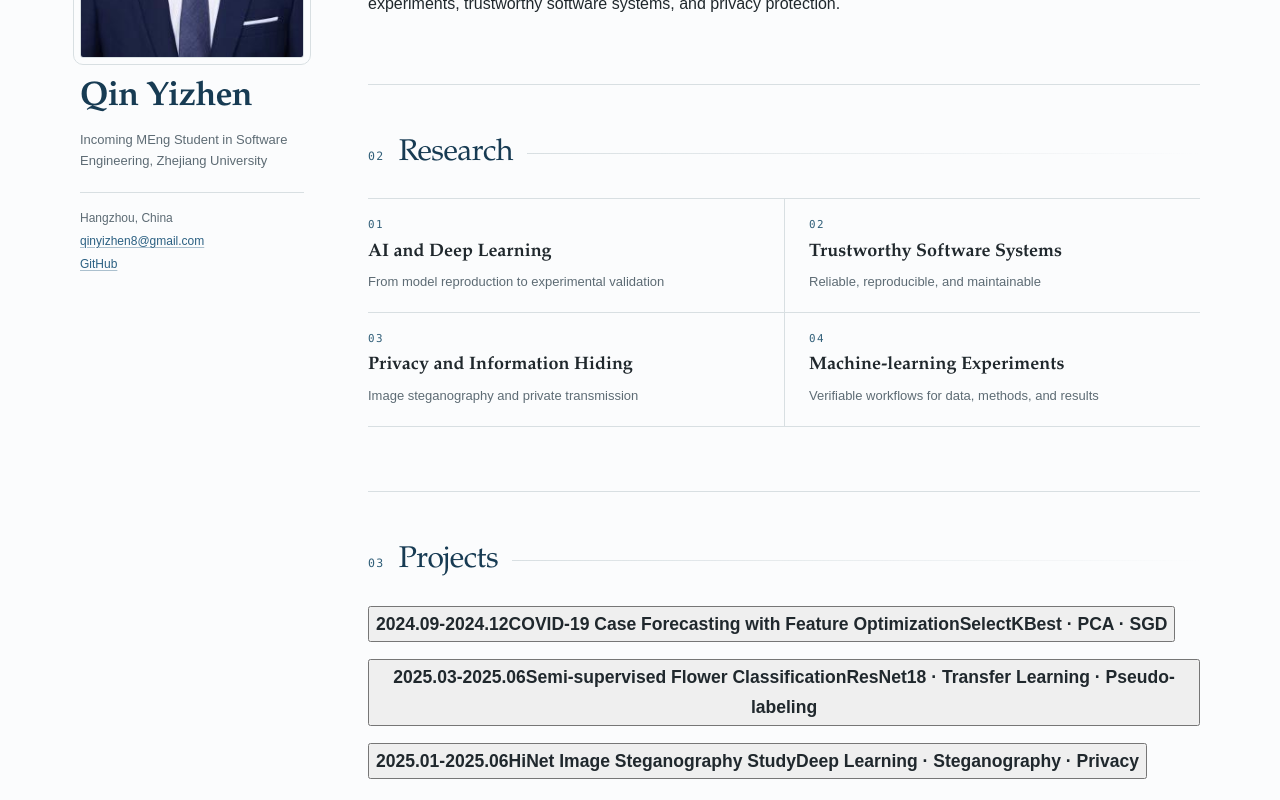
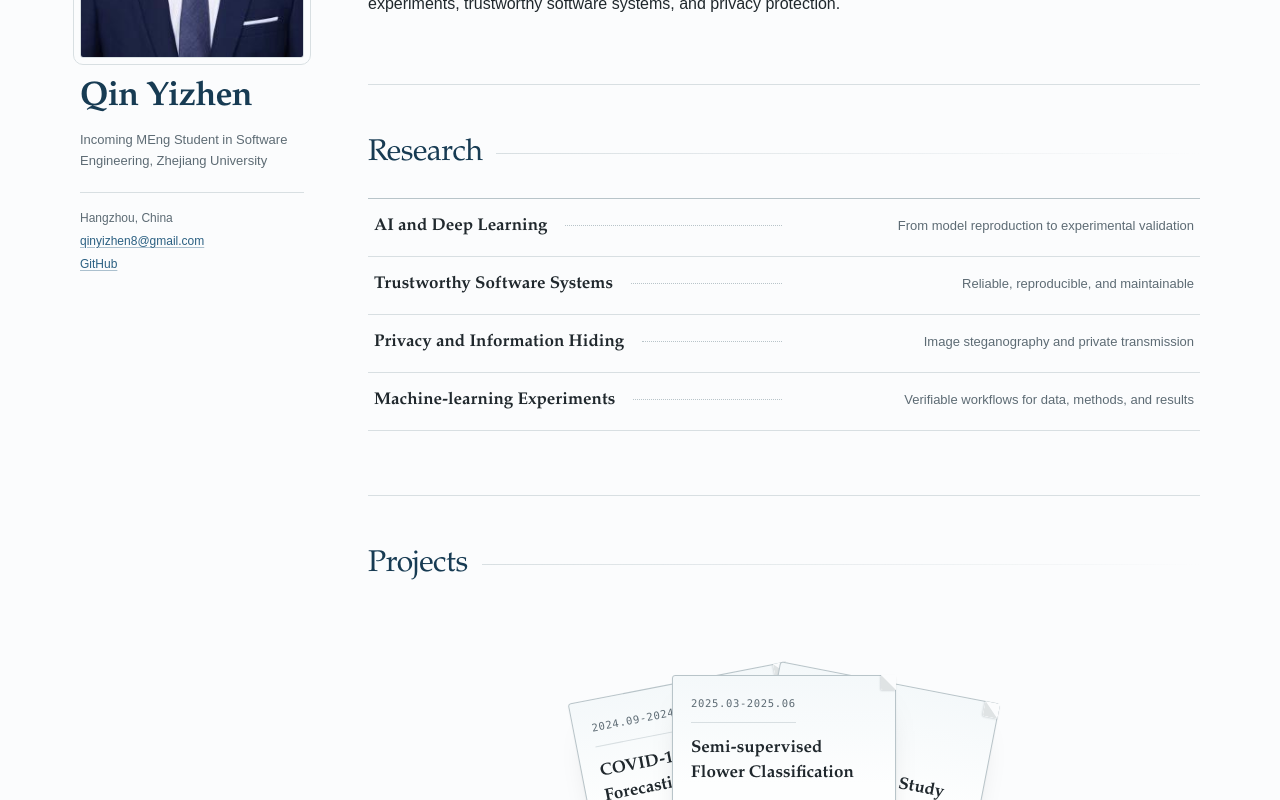
Before and after one commit to Jackyqqqqqq/Jackyqqqqqq.github.io, a React (Vite) app in the folder academic-homepage/: page / in a window 1280 px wide. Shown: the part 420-1220 px from the top of the page. Built offline with nearby package versions, Linux system fonts and the light colour scheme.

Commit message:
Fan card styles, dotted-leader research rows, register skills rows

```diff
--- a/academic-homepage/src/styles.css
+++ b/academic-homepage/src/styles.css
@@ -321,7 +321,6 @@ button {
 }
 
 .locale-switch button:active,
-.project-actions button:active,
 .display-settings button:active {
   transform: translateY(1px);
 }
@@ -607,7 +606,6 @@ button {
 
 .page-content {
   min-width: 0;
-  counter-reset: section;
 }
 
 .content-section {
@@ -636,16 +634,6 @@ button {
   display: flex;
   align-items: baseline;
   gap: 14px;
-}
-
-.content-section h2::before {
-  counter-increment: section;
-  content: counter(section, decimal-leading-zero);
-  color: var(--accent);
-  font-family: var(--mono);
-  font-size: 0.72rem;
-  font-weight: 500;
-  letter-spacing: 0.12em;
 }
 
 .content-section h2::after {
@@ -687,81 +675,62 @@ button {
 }
 
 .research-list {
-  display: grid;
-  grid-template-columns: repeat(2, minmax(0, 1fr));
   margin: 0;
   padding: 0;
-  border-top: 1px solid var(--line);
+  border-top: 1px solid var(--line-strong);
   list-style: none;
-  counter-reset: research;
 }
 
 .research-list li {
+  display: flex;
+  align-items: baseline;
+  gap: 18px;
   min-width: 0;
-  padding: 18px 24px 20px 0;
+  padding: 16px 6px 17px;
   border-bottom: 1px solid var(--line);
+  transition: background-color 240ms ease;
 }
 
-.research-list li:nth-child(even) {
-  padding-right: 0;
-  padding-left: 24px;
-  border-left: 1px solid var(--line);
+.research-list li:hover {
+  background: linear-gradient(90deg, var(--hover-tint), transparent 78%);
+}
+
+.research-leader {
+  flex: 1 1 auto;
+  min-width: 24px;
+  border-bottom: 1px dotted var(--line-strong);
+  transform: translateY(-4px);
+  transition: border-color 240ms ease;
+}
+
+.research-list li:hover .research-leader {
+  border-bottom-color: var(--accent);
 }
 
 .research-list h3,
-.project-item h3,
 .education-list h3 {
   margin: 0;
   color: var(--ink);
   font-family: var(--serif);
-  font-size: 1.125rem;
+  font-size: 1.0625rem;
   font-weight: 600;
   line-height: 1.4;
+  transition: color 240ms ease;
 }
 
-.research-list h3::before {
-  counter-increment: research;
-  content: counter(research, decimal-leading-zero);
-  display: block;
-  margin-bottom: 7px;
-  color: var(--accent);
-  font-family: var(--mono);
-  font-size: 0.68rem;
-  font-weight: 500;
-  letter-spacing: 0.14em;
+.research-list li:hover h3 {
+  color: var(--navy);
 }
 
 .research-list p {
-  margin: 6px 0 0;
+  flex: 0 1 48%;
+  margin: 0;
   color: var(--muted);
   font-size: 0.8125rem;
   line-height: 1.65;
+  text-align: right;
 }
 
-.project-list {
-  border-top: 1px solid var(--line-strong);
-}
-
-.project-item {
-  padding: 24px 0 26px;
-  border-bottom: 1px solid var(--line);
-  transition: background-color 240ms ease, transform 240ms cubic-bezier(0.2, 0.72, 0.2, 1);
-}
-
-.project-item:hover {
-  background: linear-gradient(90deg, var(--hover-tint), transparent 74%);
-  transform: translateX(3px);
-}
-
-.project-item h3 {
-  transition: color 240ms ease;
-}
-
-.project-item:hover h3 {
-  color: var(--navy);
-}
-
-.project-heading,
 .education-heading {
   display: grid;
   grid-template-columns: minmax(0, 1fr) auto;
@@ -769,7 +738,6 @@ button {
   gap: 18px;
 }
 
-.project-heading time,
 .education-heading time {
   color: var(--muted);
   font-family: var(--mono);
@@ -779,88 +747,254 @@ button {
   white-space: nowrap;
 }
 
-.project-tags {
-  display: flex;
-  flex-wrap: wrap;
-  gap: 0;
-  margin: 8px 0 0;
-  padding: 0;
-  color: var(--link);
-  font-family: var(--mono);
-  font-size: 0.6875rem;
-  font-weight: 600;
-  letter-spacing: 0.025em;
-  list-style: none;
+.project-fan {
+  position: relative;
+  height: 396px;
+  margin-top: 12px;
+  perspective: 1100px;
+  transition: height 520ms cubic-bezier(0.2, 0.72, 0.2, 1);
 }
 
-.project-tags li:not(:last-child)::after {
-  content: "/";
-  margin: 0 7px;
-  color: var(--line-strong);
+.project-fan[data-has-active] {
+  height: 496px;
 }
 
-.project-summary {
-  max-width: 64ch;
-  margin: 12px 0 0;
-  color: var(--muted);
-  font-size: 0.875rem;
-  line-height: 1.75;
+.fan-backdrop {
+  position: absolute;
+  z-index: 25;
+  inset: -40px -80px;
 }
 
-.project-actions {
-  display: flex;
-  align-items: center;
-  gap: 18px;
-  margin-top: 13px;
+.fan-card {
+  position: absolute;
+  bottom: 26px;
+  left: 50%;
+  width: 224px;
+  height: 304px;
+  border: 1px solid var(--line-strong);
+  border-radius: var(--radius);
+  background:
+    linear-gradient(180deg, color-mix(in srgb, var(--accent-light) 8%, transparent), transparent 36%),
+    var(--surface-raised);
+  box-shadow:
+    0 1px 2px rgb(20 33 41 / 0.08),
+    0 22px 34px -22px rgb(20 33 41 / 0.34);
+  transform: translateX(-50%) translateX(var(--fan-x)) rotate(var(--fan-rot));
+  transform-origin: 50% 135%;
+  transition:
+    transform 520ms cubic-bezier(0.2, 0.72, 0.2, 1),
+    width 520ms cubic-bezier(0.2, 0.72, 0.2, 1),
+    height 520ms cubic-bezier(0.2, 0.72, 0.2, 1),
+    bottom 520ms cubic-bezier(0.2, 0.72, 0.2, 1),
+    box-shadow 320ms ease,
+    border-color 320ms ease,
+    opacity 320ms ease;
 }
 
-.project-actions button,
-.project-actions a {
-  border: 0;
-  border-bottom: 1px solid var(--line-strong);
-  background: transparent;
-  padding: 3px 0;
-  color: var(--link);
-  font-size: 0.75rem;
-  line-height: 1.35;
-  text-decoration: none;
-  cursor: pointer;
-  transition: border-color 220ms ease, color 220ms ease, transform 220ms ease;
+.fan-card:nth-of-type(1),
+.fan-card:nth-of-type(3) { z-index: 2; }
+
+.fan-card:nth-of-type(2) { z-index: 3; }
+
+.fan-card::before {
+  content: "";
+  position: absolute;
+  top: -1px;
+  right: -1px;
+  width: 0;
+  height: 0;
+  border-top: 15px solid var(--paper);
+  border-left: 15px solid color-mix(in srgb, var(--ink) 9%, var(--surface));
+  border-radius: 0 0 0 2px;
+  box-shadow: -1px 1px 2px rgb(20 33 41 / 0.14);
 }
 
-.project-actions button:hover,
-.project-actions a:hover {
-  border-bottom-color: var(--accent);
+.project-fan:not([data-has-active]) .fan-card:hover,
+.project-fan:not([data-has-active]) .fan-card:focus-within {
+  z-index: 12;
+  border-color: var(--accent);
+  box-shadow:
+    0 2px 3px rgb(20 33 41 / 0.1),
+    0 36px 46px -20px rgb(20 33 41 / 0.44);
+  transform: translateX(-50%) translateX(var(--fan-x)) translateY(-18px) rotate(0deg) scale(1.05);
+}
+
+.fan-card.is-dimmed {
+  opacity: 0.3;
+  pointer-events: none;
+  transform: translateX(-50%) translateX(calc(var(--fan-x) * 1.6)) translateY(52px) rotate(calc(var(--fan-rot) * 1.6)) scale(0.86);
+}
+
+.fan-card.is-active {
+  bottom: 50%;
+  z-index: 30;
+  width: min(348px, calc(100vw - 64px));
+  height: 434px;
+  box-shadow:
+    0 2px 4px rgb(20 33 41 / 0.1),
+    0 44px 64px -24px rgb(20 33 41 / 0.52);
+  transform: translateX(-50%) translateY(50%) rotate(0deg);
+}
+
+.fan-card-heading {
+  height: 100%;
+  margin: 0;
+  font: inherit;
+}
+
+.fan-card-cover {
+  display: flex;
+  flex-direction: column;
+  width: 100%;
+  height: 100%;
+  margin: 0;
+  padding: 18px;
+  border: 0;
+  background: transparent;
+  color: inherit;
+  text-align: left;
+  cursor: pointer;
+}
+
+.fan-card-period {
+  display: block;
+  color: var(--muted);
+  font-family: var(--mono);
+  font-size: 0.66rem;
+  letter-spacing: 0.06em;
+  font-variant-numeric: tabular-nums;
+}
+
+.fan-card-cover .fan-card-period {
+  padding-bottom: 10px;
+  border-bottom: 1px solid var(--line);
+}
+
+.fan-card-title {
+  display: -webkit-box;
+  margin-top: 14px;
+  overflow: hidden;
+  color: var(--ink);
+  font-family: var(--serif);
+  font-size: 1.0625rem;
+  font-weight: 600;
+  line-height: 1.45;
+  -webkit-box-orient: vertical;
+  -webkit-line-clamp: 4;
+  transition: color 240ms ease;
+}
+
+.fan-card:hover .fan-card-title,
+.fan-card:focus-within .fan-card-title {
   color: var(--navy);
 }
 
-.project-details {
+.fan-card-cover .fan-card-tagline {
+  display: block;
+  margin-top: auto;
+  padding-top: 12px;
+  overflow: hidden;
+  color: var(--link);
+  font-family: var(--mono);
+  font-size: 0.64rem;
+  font-weight: 600;
+  letter-spacing: 0.03em;
+  text-overflow: ellipsis;
+  white-space: nowrap;
+}
+
+.fan-card-open {
+  display: flex;
+  flex-direction: column;
+  height: 100%;
+  padding: 16px 22px 18px;
+  overflow: auto;
+  scrollbar-width: thin;
+  animation: details-in 320ms cubic-bezier(0.2, 0.72, 0.2, 1) both;
+}
+
+.fan-card-open-bar {
+  display: flex;
+  align-items: center;
+  justify-content: space-between;
+  padding-bottom: 10px;
+  border-bottom: 1px solid var(--line);
+}
+
+.fan-card-close {
+  margin: -4px -8px -4px 0;
+  padding: 4px 8px;
+  border: 0;
+  border-radius: var(--radius);
+  background: transparent;
+  color: var(--muted);
+  font-size: 1.0625rem;
+  line-height: 1;
+  cursor: pointer;
+  transition: background-color 180ms ease, color 180ms ease;
+}
+
+.fan-card-close:hover {
+  background: var(--surface);
+  color: var(--navy);
+}
+
+.fan-card-open h3 {
+  margin: 13px 0 0;
+  color: var(--navy);
+  font-family: var(--serif);
+  font-size: 1.1875rem;
+  font-weight: 600;
+  line-height: 1.4;
+}
+
+.fan-card-open .fan-card-tagline {
+  margin: 7px 0 0;
+  color: var(--link);
+  font-family: var(--mono);
+  font-size: 0.66rem;
+  font-weight: 600;
+  letter-spacing: 0.03em;
+}
+
+.fan-card-summary {
+  margin: 12px 0 0;
+  color: var(--muted);
+  font-size: 0.8rem;
+  line-height: 1.65;
+}
+
+.fan-card-details {
   display: grid;
-  grid-template-columns: repeat(2, minmax(0, 1fr));
-  gap: 24px;
-  margin: 18px 0 0;
-  padding: 15px 18px;
+  gap: 10px;
+  margin: 14px 0 0;
+  padding: 12px 14px;
   border-left: 2px solid var(--accent);
   border-radius: 0 var(--radius) var(--radius) 0;
   background: var(--surface);
-  animation: details-in 280ms cubic-bezier(0.2, 0.72, 0.2, 1) both;
 }
 
-.project-details div {
+.fan-card-details div {
   min-width: 0;
 }
 
-.project-details dt {
+.fan-card-details dt {
   color: var(--navy);
-  font-size: 0.75rem;
+  font-size: 0.72rem;
   font-weight: 700;
 }
 
-.project-details dd {
-  margin: 4px 0 0;
+.fan-card-details dd {
+  margin: 2px 0 0;
   color: var(--muted);
-  font-size: 0.8125rem;
-  line-height: 1.7;
+  font-size: 0.78rem;
+  line-height: 1.6;
+}
+
+.fan-card-repo {
+  margin-top: auto;
+  padding-top: 12px;
+  font-size: 0.78rem;
 }
 
 .education-list {
@@ -923,28 +1057,37 @@ button {
 }
 
 .skills-list {
-  display: grid;
-  grid-template-columns: repeat(3, minmax(0, 1fr));
-  gap: 24px;
   margin: 0;
+  border-top: 1px solid var(--line-strong);
 }
 
 .skills-list > div {
-  padding-top: 16px;
-  border-top: 1px solid var(--line-strong);
+  display: grid;
+  grid-template-columns: 190px minmax(0, 1fr);
+  gap: 8px 24px;
+  align-items: baseline;
+  padding: 15px 6px 16px;
+  border-bottom: 1px solid var(--line);
+  transition: background-color 240ms ease;
+}
+
+.skills-list > div:hover {
+  background: linear-gradient(90deg, var(--hover-tint), transparent 78%);
 }
 
 .skills-list dt {
-  color: var(--navy);
-  font-family: var(--serif);
-  font-size: 1rem;
+  color: var(--muted);
+  font-family: var(--mono);
+  font-size: 0.72rem;
   font-weight: 600;
+  letter-spacing: 0.09em;
+  text-transform: uppercase;
 }
 
 .skills-list dd {
-  margin: 8px 0 0;
-  color: var(--muted);
-  font-size: 0.8125rem;
+  margin: 0;
+  color: var(--ink);
+  font-size: 0.875rem;
   line-height: 1.7;
 }
 
@@ -1199,21 +1342,21 @@ button {
     margin-bottom: 21px;
   }
 
-  .research-list {
-    grid-template-columns: minmax(0, 1fr);
+  .research-list li {
+    flex-wrap: wrap;
+    gap: 4px 14px;
+    padding: 14px 4px 15px;
   }
 
-  .research-list li,
-  .research-list li:nth-child(even) {
-    padding: 16px 0 18px;
-    border-left: 0;
+  .research-leader {
+    display: none;
   }
 
-  .project-item:hover {
-    transform: none;
+  .research-list p {
+    flex: 1 1 100%;
+    text-align: left;
   }
 
-  .project-heading,
   .education-heading {
     grid-template-columns: minmax(0, 1fr);
     gap: 4px;
@@ -1234,14 +1377,47 @@ button {
     height: 42px;
   }
 
-  .project-details {
-    grid-template-columns: minmax(0, 1fr);
+  .project-fan,
+  .project-fan[data-has-active] {
+    display: grid;
+    height: auto;
     gap: 14px;
+    perspective: none;
   }
 
-  .skills-list {
+  .fan-backdrop {
+    display: none;
+  }
+
+  .fan-card,
+  .fan-card.is-active,
+  .fan-card.is-dimmed {
+    position: relative;
+    bottom: auto;
+    left: auto;
+    width: 100%;
+    height: auto;
+    opacity: 1;
+    pointer-events: auto;
+    transform: none;
+  }
+
+  .fan-card.is-dimmed {
+    opacity: 0.55;
+  }
+
+  .fan-card-cover {
+    min-height: 132px;
+  }
+
+  .fan-card-open {
+    height: auto;
+    max-height: none;
+  }
+
+  .skills-list > div {
     grid-template-columns: minmax(0, 1fr);
-    gap: 18px;
+    gap: 2px;
   }
 
   .site-footer {
@@ -1287,6 +1463,20 @@ button {
     transform: none !important;
   }
 
+  .project-fan {
+    height: auto;
+  }
+
+  .fan-card {
+    position: relative;
+    bottom: auto;
+    left: auto;
+    width: 100%;
+    height: auto;
+    margin-bottom: 12px;
+    transform: none;
+  }
+
   .site-header {
     display: none;
   }
```
